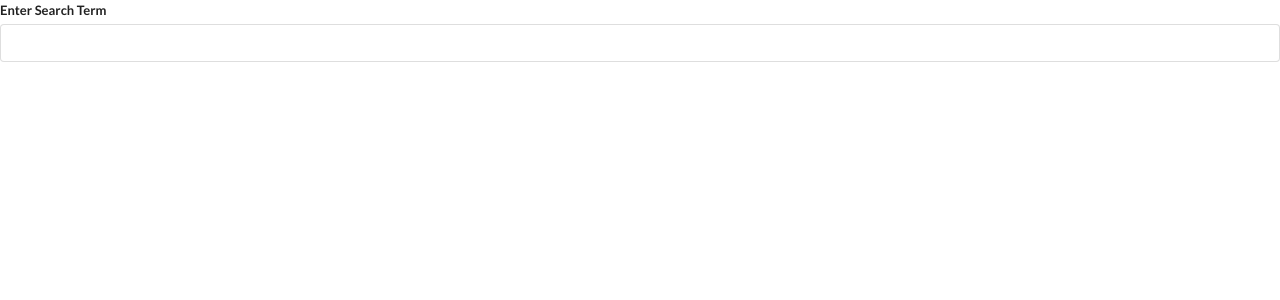
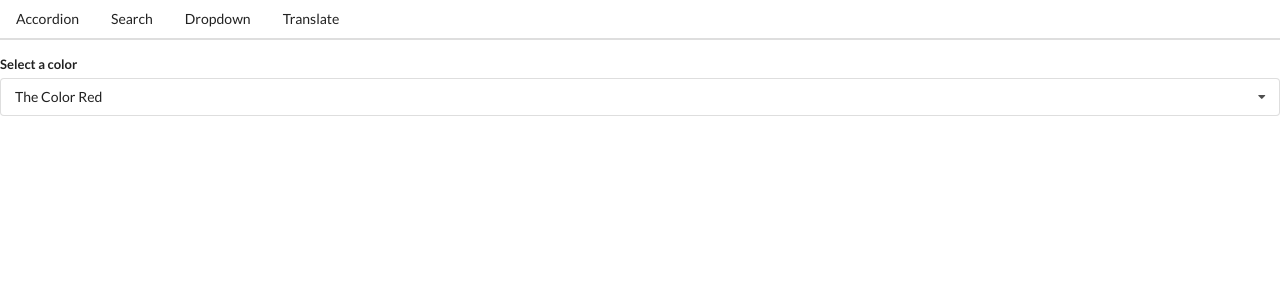
Before and after one commit to Mosha21/react-course, a React (Create React App) app in the folder widgets/: page /dropdown in a window 1280 px wide. Shown: the top 300 px of the page. Built offline with nearby package versions, Linux system fonts and the light colour scheme.

Commit message:
Feat: Add Translation and custom routing

```diff
--- a/widgets/src/App.js
+++ b/widgets/src/App.js
@@ -1,6 +1,10 @@
-import React from "react";
+import React, { useState } from "react";
 import Accordion from "./components/Accordion";
 import Search from "./components/Search";
+import Dropdown from "./components/Dropdown";
+import Translate from "./components/Translate";
+import Route from "./components/Route";
+import Header from "./components/Header";
 
 const items = [
   {
@@ -17,10 +21,44 @@
   },
 ];
 
+const options = [
+  {
+    label: "The Color Red",
+    value: "red",
+  },
+  {
+    label: "The Color Green",
+    value: "green",
+  },
+  {
+    label: "The Color Blue",
+    value: "blue",
+  },
+];
+
 const App = () => {
+  const [selected, setSelected] = useState(options[0]);
+
   return (
     <div>
-      <Search />
+      <Header />
+      <Route path="/">
+        <Accordion items={items} />
+      </Route>
+      <Route path="/list">
+        <Search />
+      </Route>
+      <Route path="/dropdown">
+        <Dropdown
+          label="Select a color"
+          options={options}
+          selected={selected}
+          onSelectedChange={setSelected}
+        />
+      </Route>
+      <Route path="/translate">
+        <Translate />
+      </Route>
     </div>
   );
 };
--- /dev/null
+++ b/widgets/src/components/Convert.js
@@ -0,0 +1,45 @@
+import React, { useState, useEffect } from "react";
+import axios from "axios";
+
+const Convert = ({ language, text }) => {
+  const [translated, setTranslated] = useState("");
+  const [debouncedText, setDebouncedText] = useState("");
+
+  useEffect(() => {
+    const timerId = setTimeout(() => {
+      setDebouncedText(text);
+    }, 500);
+
+    return () => {
+      clearTimeout(timerId);
+    };
+  }, [text]);
+
+  useEffect(() => {
+    const doTranslation = async () => {
+      const { data } = await axios.post(
+        "https://translation.googleapis.com/language/translate/v2",
+        {},
+        {
+          params: {
+            q: debouncedText,
+            target: language.value,
+            key: "AIzaSyCHUCmpR7cT_yDFHC98CZJy2LTms-IwDlM",
+          },
+        }
+      );
+
+      setTranslated(data.data.translations[0].translatedText);
+    };
+
+    doTranslation();
+  }, [language, debouncedText]);
+
+  return (
+    <div>
+      <h1 className="ui header">{translated}</h1>
+    </div>
+  );
+};
+
+export default Convert;
--- /dev/null
+++ b/widgets/src/components/Dropdown.js
@@ -0,0 +1,56 @@
+import React, { useState, useEffect, useRef } from "react";
+
+const Dropdown = ({ options, selected, onSelectedChange, label }) => {
+  const [open, setOpen] = useState(false);
+  const ref = useRef();
+
+  useEffect(() => {
+    const onBodyClick = (event) => {
+      if (ref.current.contains(event.target)) return;
+
+      setOpen(false);
+    };
+
+    document.body.addEventListener("click", onBodyClick, { capture: true });
+
+    return () => {
+      document.body.removeEventListener("click", onBodyClick, {
+        capture: true,
+      });
+    };
+  }, []);
+
+  const renderedOptions = options.map((option) => {
+    if (option.value === selected.value) return null;
+
+    return (
+      <div
+        key={option.value}
+        className="item"
+        onClick={() => onSelectedChange(option)}
+      >
+        {option.label}
+      </div>
+    );
+  });
+
+  return (
+    <div ref={ref} className="ui form">
+      <div className="field">
+        <label className="label">{label}</label>
+        <div
+          onClick={() => setOpen(!open)}
+          className={`ui selection dropdown ${open ? "visible active" : ""}`}
+        >
+          <i className="dropdown icon"></i>
+          <div className="text">{selected.label}</div>
+          <div className={`menu ${open ? "visible transition" : ""}`}>
+            {renderedOptions}
+          </div>
+        </div>
+      </div>
+    </div>
+  );
+};
+
+export default Dropdown;
--- /dev/null
+++ b/widgets/src/components/Header.js
@@ -0,0 +1,23 @@
+import React from "react";
+import Link from "./Link";
+
+const Header = () => {
+  return (
+    <div className="ui secondary pointing menu">
+      <Link href="/" className="item">
+        Accordion
+      </Link>
+      <Link href="/list" className="item">
+        Search
+      </Link>
+      <Link href="/dropdown" className="item">
+        Dropdown
+      </Link>
+      <Link href="/translate" className="item">
+        Translate
+      </Link>
+    </div>
+  );
+};
+
+export default Header;
--- /dev/null
+++ b/widgets/src/components/Link.js
@@ -0,0 +1,19 @@
+import React from "react";
+
+const Link = ({ className, href, children }) => {
+  const onClick = (event) => {
+    event.preventDefault();
+    window.history.pushState({}, "", href);
+
+    const navEvent = new PopStateEvent("popstate");
+    window.dispatchEvent(navEvent);
+  };
+
+  return (
+    <a onClick={onClick} className={className} href={href}>
+      {children}
+    </a>
+  );
+};
+
+export default Link;
--- /dev/null
+++ b/widgets/src/components/Route.js
@@ -0,0 +1,19 @@
+import { useState, useEffect } from "react";
+
+const Route = ({ path, children }) => {
+  useEffect(() => {
+    const onLocationChange = () => {
+      console.log("location change");
+    };
+
+    window.addEventListener("popstate", onLocationChange);
+
+    return () => {
+      window.removeEventListener("popstate", onLocationChange);
+    };
+  }, []);
+
+  return window.location.pathname === path ? children : null;
+};
+
+export default Route;
--- /dev/null
+++ b/widgets/src/components/Translate.js
@@ -0,0 +1,45 @@
+import React, { useState } from "react";
+import Dropdown from "./Dropdown";
+import Convert from "./Convert";
+
+const options = [
+  {
+    label: "Afrikaans",
+    value: "af",
+  },
+  {
+    label: "Arabic",
+    value: "ar",
+  },
+  {
+    label: "Hindi",
+    value: "hi",
+  },
+];
+
+const Translate = () => {
+  const [language, setLanguage] = useState(options[0]);
+  const [text, setText] = useState("");
+
+  return (
+    <div>
+      <div className="ui form">
+        <div className="field">
+          <label>Enter Text</label>
+          <input value={text} onChange={(e) => setText(e.target.value)} />
+        </div>
+      </div>
+      <Dropdown
+        label="Select a language"
+        selected={language}
+        onSelectedChange={setLanguage}
+        options={options}
+      />
+      <hr />
+      <h3 className="ui header">Output</h3>
+      <Convert text={text} language={language} />
+    </div>
+  );
+};
+
+export default Translate;
```
